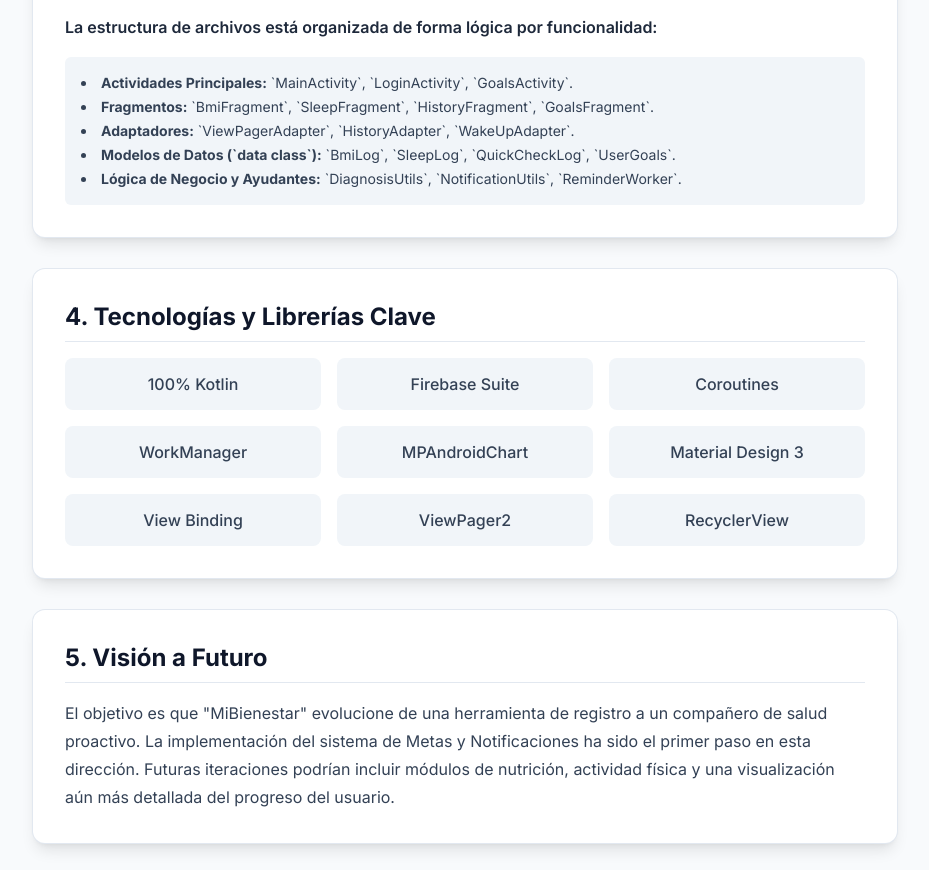
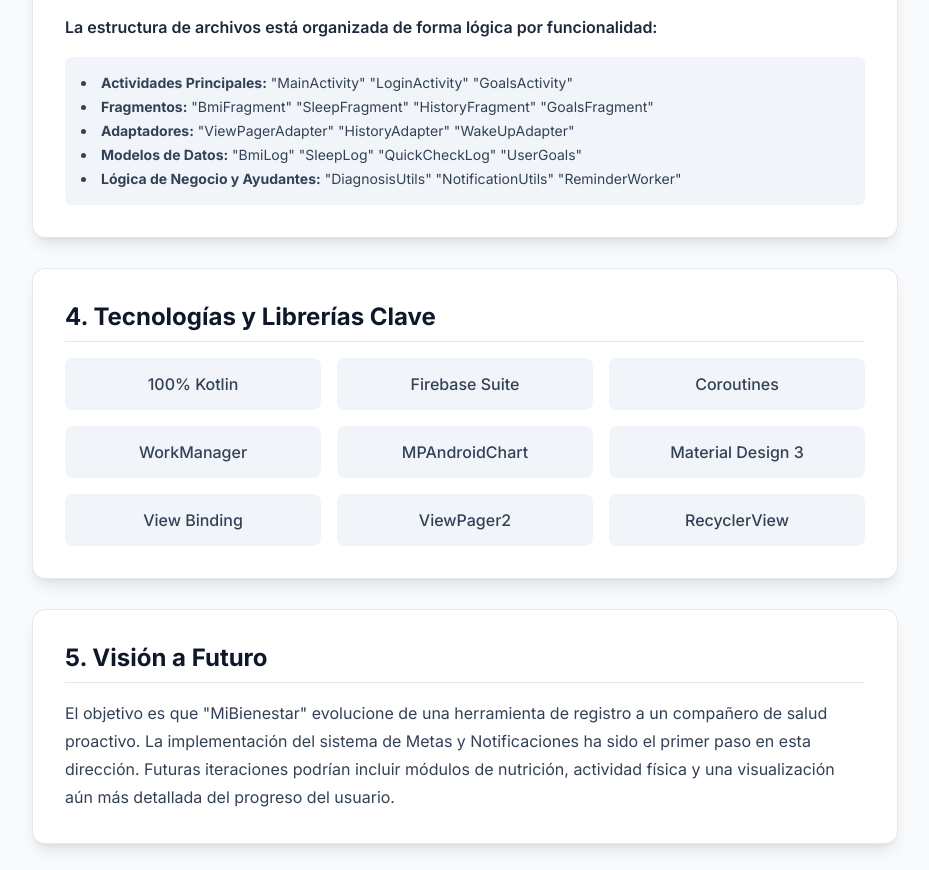
Before and after one commit to Tigrejo19/proyecto-mibienestar, a plain HTML site: page index.html in a window 1280 px wide. Shown: the part 1751-2621 px from the top of the page, without its empty margins (175-1104 px from the left). Drawn offline with nearby package versions, Linux system fonts and the light colour scheme.

Commit message:
Update index.html
Correcciones de visualizacion

```diff
--- a/index.html
+++ b/index.html
@@ -78,11 +78,11 @@
                     </ul>
                     <p class="mt-4 font-semibold text-slate-800 dark:text-slate-200">La estructura de archivos está organizada de forma lógica por funcionalidad:</p>
                     <ul class="list-disc list-inside space-y-1 pl-4 text-sm bg-slate-100 dark:bg-slate-800 p-4 rounded-md">
-                        <li><strong>Actividades Principales:</strong> `MainActivity`, `LoginActivity`, `GoalsActivity`.</li>
-                        <li><strong>Fragmentos:</strong> `BmiFragment`, `SleepFragment`, `HistoryFragment`, `GoalsFragment`.</li>
-                        <li><strong>Adaptadores:</strong> `ViewPagerAdapter`, `HistoryAdapter`, `WakeUpAdapter`.</li>
-                        <li><strong>Modelos de Datos (`data class`):</strong> `BmiLog`, `SleepLog`, `QuickCheckLog`, `UserGoals`.</li>
-                        <li><strong>Lógica de Negocio y Ayudantes:</strong> `DiagnosisUtils`, `NotificationUtils`, `ReminderWorker`.</li>
+                        <li><strong>Actividades Principales:</strong> "MainActivity"  "LoginActivity"  "GoalsActivity"</li>
+                        <li><strong>Fragmentos:</strong> "BmiFragment"  "SleepFragment"  "HistoryFragment"  "GoalsFragment"</li>
+                        <li><strong>Adaptadores:</strong> "ViewPagerAdapter"  "HistoryAdapter"  "WakeUpAdapter"</li>
+                        <li><strong>Modelos de Datos:</strong> "BmiLog"  "SleepLog"  "QuickCheckLog"  "UserGoals"</li>
+                        <li><strong>Lógica de Negocio y Ayudantes:</strong> "DiagnosisUtils"  "NotificationUtils" "ReminderWorker"</li>
                     </ul>
                 </div>
             </section>
```
